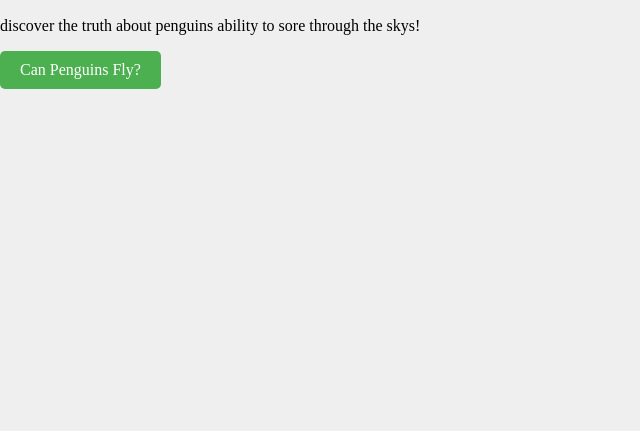
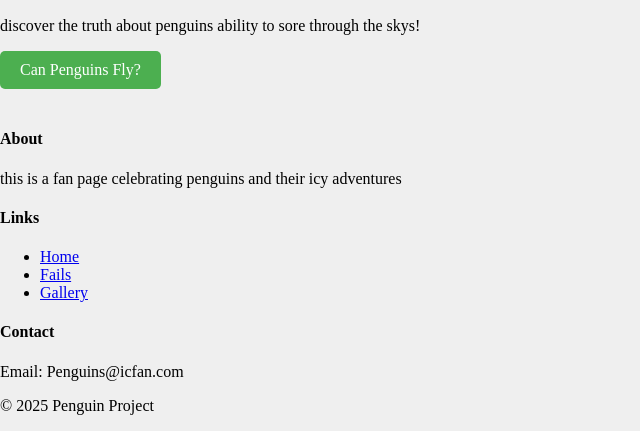
Before and after one commit to DBistel/Penguin-Project, a plain HTML site: page Index.html in a window 1280 px wide. Shown: the part 1968-2399 px from the top of the page, without its empty margins (0-640 px from the left). Before the commit the page ends 2077 px from the top, so only its background shows below. Drawn offline with Linux system fonts and the light colour scheme.

Commit message:
added html for footer

```diff
--- a/Index.html
+++ b/Index.html
@@ -100,9 +100,28 @@
                 <a href="can they fly.html" class="button">Can Penguins Fly?</a>
             </article>
         </main>
+
+        <footer class="site-footer">
+            <div class="footer-column">
+                <h4>About</h4>
+                <p>this is a fan page celebrating penguins and their icy adventures</p>
+            </div>
+            <div class="footer-column">
+                <h4>Links</h4>
+                <ul>
+                    <li><a href="#">Home</a></li>
+                    <li><a href="#">Fails</a></li>
+                    <li><a href="#">Gallery</a></li>
+                </ul>
+            </div>
+
+            <div class="footer-column">
+                <h4>Contact</h4>
+                <p>Email: Penguins@icfan.com</p>
+                <p>&copy; 2025 Penguin Project</p>
+            </div>
+
+
+        </footer>
     </body>
-
-    <footer>
-
-    </footer>
 </html>
```
